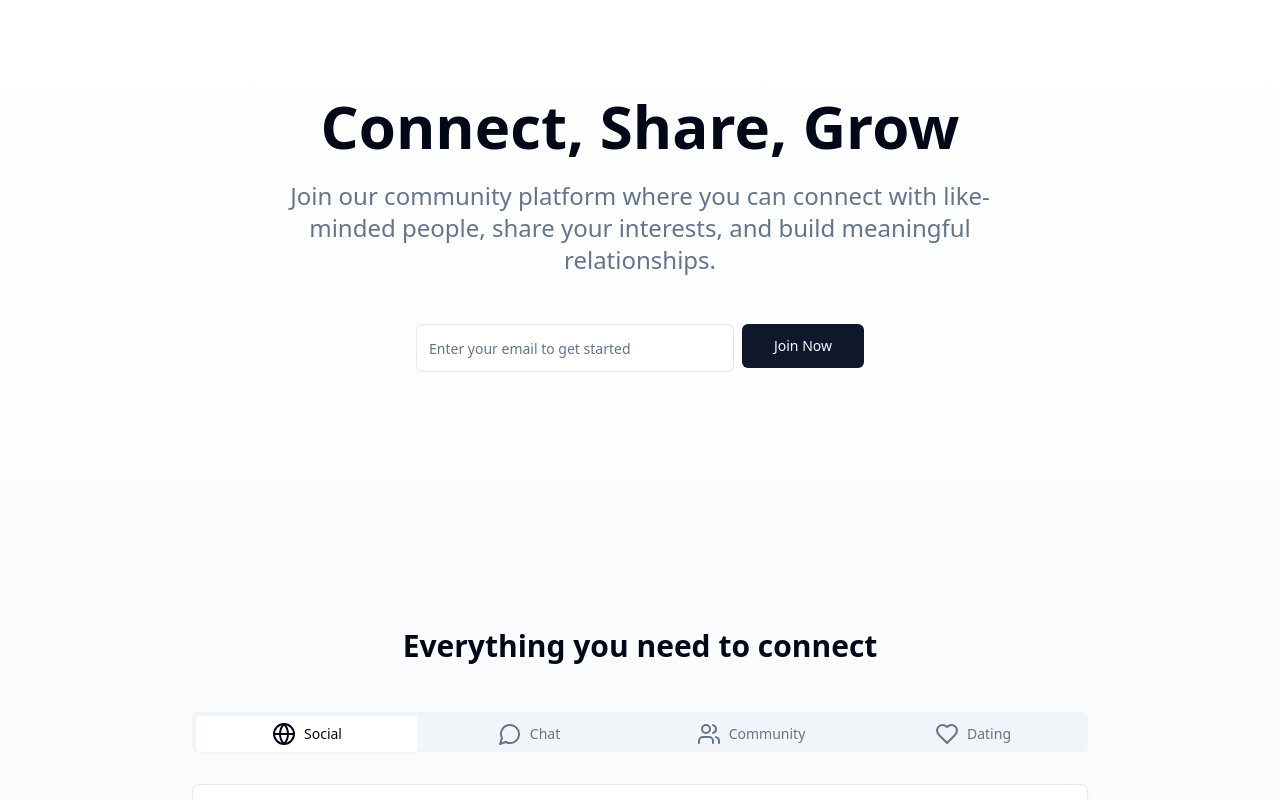
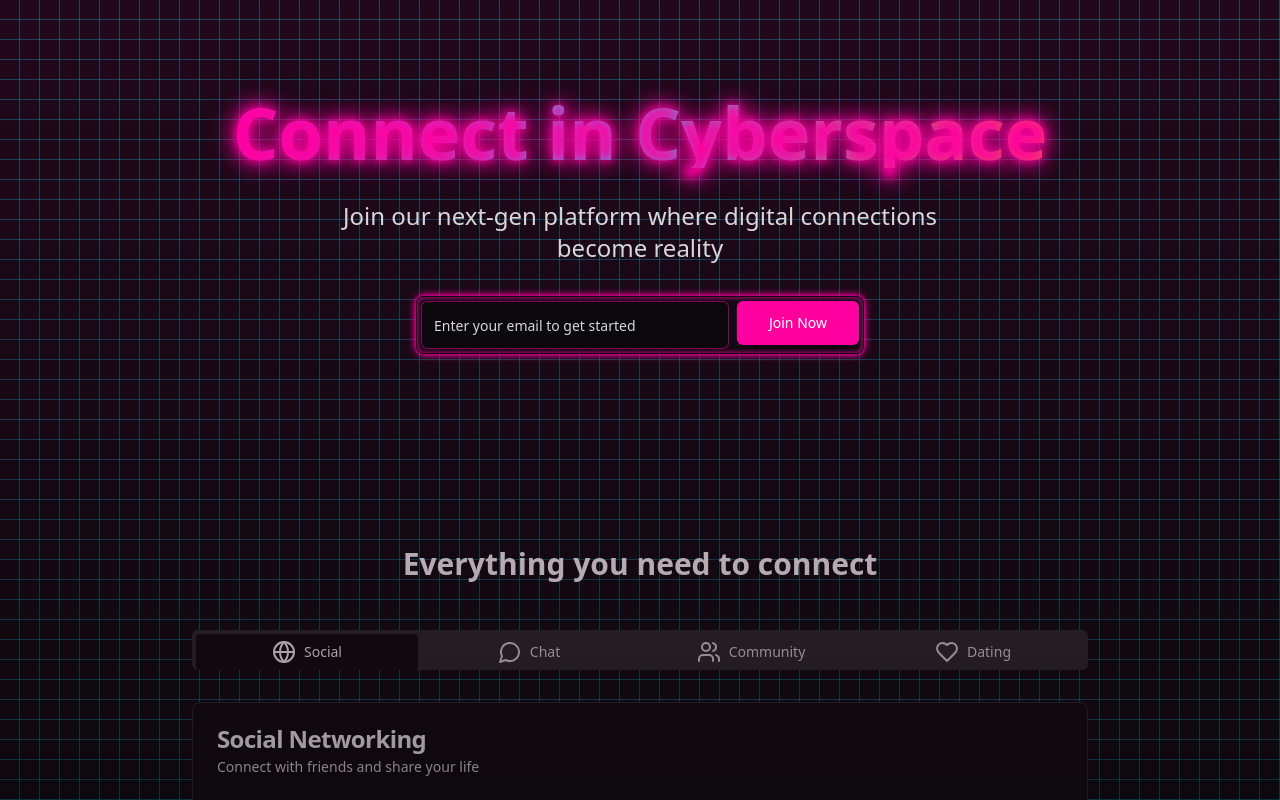
Before and after one commit to KeefTeef10/chatty-unicorns-roleplay-82, a React (Vite) app: page / in a window 1280 px wide. Shown: the top 800 px of the page. Built offline with nearby package versions, Linux system fonts and the light colour scheme.

Commit message:
Apply color scheme and layout
Applies a new color scheme and layout to the application.

```diff
--- a/src/components/home/HeroSection.tsx
+++ b/src/components/home/HeroSection.tsx
@@ -29,30 +29,34 @@ export const HeroSection = () => {
   };
 
   return (
-    <div className="container mx-auto px-4 py-12 md:py-24 text-center">
-      <h1 className="text-4xl md:text-6xl font-bold mb-6">Connect, Share, Grow</h1>
-      <p className="text-xl md:text-2xl text-muted-foreground mb-12 max-w-3xl mx-auto">
-        Join our community platform where you can connect with like-minded people, share your interests, and build meaningful relationships.
+    <div className="container mx-auto px-4 py-24 relative">
+      <div className="max-w-4xl mx-auto text-center space-y-8">
+        <h1 className="text-5xl md:text-7xl font-bold neon-glow bg-clip-text text-transparent bg-gradient-to-r from-primary via-secondary to-accent">
+          Connect in Cyberspace
+        </h1>
+        <p className="text-xl md:text-2xl text-muted-foreground max-w-2xl mx-auto">
+          Join our next-gen platform where digital connections become reality
         </p>
 
-      <div className="max-w-md mx-auto mb-16">
+        <div className="max-w-md mx-auto neon-border rounded-lg p-1 bg-background/50 backdrop-blur">
           <div className="flex gap-2">
             <Input
               type="email"
               placeholder="Enter your email to get started"
               value={email}
               onChange={(e) => setEmail(e.target.value)}
-            className="h-12"
+              className="h-12 bg-background/50 border-primary/50"
             />
             <Button
               onClick={handleGetStarted}
               size="lg"
-            className="px-8"
+              className="px-8 bg-primary hover:bg-primary/80 text-primary-foreground neon-glow"
             >
               Join Now
             </Button>
           </div>
         </div>
       </div>
+    </div>
   );
 };
--- a/src/index.css
+++ b/src/index.css
@@ -1,54 +1,39 @@
+
 @tailwind base;
 @tailwind components;
 @tailwind utilities;
 
 @layer base {
   :root {
-    --background: 0 0% 100%;
-    --foreground: 222.2 84% 4.9%;
+    --background: 240 10% 3.9%;
+    --foreground: 0 0% 98%;
 
-    --card: 0 0% 100%;
-    --card-foreground: 222.2 84% 4.9%;
+    --card: 240 10% 3.9%;
+    --card-foreground: 0 0% 98%;
 
-    --popover: 0 0% 100%;
-    --popover-foreground: 222.2 84% 4.9%;
+    --popover: 240 10% 3.9%;
+    --popover-foreground: 0 0% 98%;
 
-    --primary: 222.2 47.4% 11.2%;
-    --primary-foreground: 210 40% 98%;
+    --primary: 322 100% 50%;
+    --primary-foreground: 0 0% 100%;
 
-    --secondary: 210 40% 96.1%;
-    --secondary-foreground: 222.2 47.4% 11.2%;
+    --secondary: 184 100% 50%;
+    --secondary-foreground: 0 0% 100%;
 
-    --muted: 210 40% 96.1%;
-    --muted-foreground: 215.4 16.3% 46.9%;
+    --muted: 240 3.7% 15.9%;
+    --muted-foreground: 240 5% 84.9%;
 
-    --accent: 210 40% 96.1%;
-    --accent-foreground: 222.2 47.4% 11.2%;
+    --accent: 28 100% 50%;
+    --accent-foreground: 0 0% 100%;
 
     --destructive: 0 84.2% 60.2%;
-    --destructive-foreground: 210 40% 98%;
+    --destructive-foreground: 0 0% 98%;
 
-    --border: 214.3 31.8% 91.4%;
-    --input: 214.3 31.8% 91.4%;
-    --ring: 222.2 84% 4.9%;
+    --border: 240 3.7% 15.9%;
+    --input: 240 3.7% 15.9%;
+    --ring: 322 100% 50%;
 
     --radius: 0.5rem;
-
-    --sidebar-background: 0 0% 98%;
-
-    --sidebar-foreground: 240 5.3% 26.1%;
-
-    --sidebar-primary: 240 5.9% 10%;
-
-    --sidebar-primary-foreground: 0 0% 98%;
-
-    --sidebar-accent: 240 4.8% 95.9%;
-
-    --sidebar-accent-foreground: 240 5.9% 10%;
-
-    --sidebar-border: 220 13% 91%;
-
-    --sidebar-ring: 217.2 91.2% 59.8%;
   }
 
   .dark {
@@ -99,3 +84,21 @@
     @apply bg-background text-foreground;
   }
 }
+
+@layer utilities {
+  .neon-glow {
+    @apply relative;
+    text-shadow: 0 0 10px hsl(var(--primary)), 0 0 20px hsl(var(--primary)), 0 0 30px hsl(var(--primary));
+  }
+
+  .neon-border {
+    @apply relative border border-transparent;
+    box-shadow: 0 0 5px hsl(var(--primary)), 0 0 10px hsl(var(--primary)), inset 0 0 5px hsl(var(--primary));
+  }
+
+  .cyber-grid {
+    background-image: linear-gradient(transparent 95%, hsl(var(--secondary) / 0.3) 95%),
+                      linear-gradient(90deg, transparent 95%, hsl(var(--secondary) / 0.3) 95%);
+    background-size: 20px 20px;
+  }
+}
--- a/src/pages/Index.tsx
+++ b/src/pages/Index.tsx
@@ -7,12 +7,15 @@ import { Footer } from "@/components/home/Footer";
 
 const Index = () => {
   return (
-    <div className="min-h-screen bg-gradient-to-b from-background to-muted">
-      <HeroSection />
-      <FeatureSection />
-      <TestimonialsSection />
-      <CallToAction />
-      <Footer />
+    <div className="min-h-screen bg-background cyber-grid">
+      <div className="relative">
+        <div className="absolute inset-0 bg-gradient-to-b from-primary/10 via-background/50 to-background pointer-events-none" />
+        <HeroSection />
+        <FeatureSection />
+        <TestimonialsSection />
+        <CallToAction />
+        <Footer />
+      </div>
     </div>
   );
 };
--- a/tailwind.config.ts
+++ b/tailwind.config.ts
@@ -12,45 +12,45 @@ export default {
   theme: {
     container: {
       center: true,
-			padding: '2rem',
+      padding: "2rem",
       screens: {
-				'2xl': '1400px'
-			}
+        "2xl": "1400px",
+      },
     },
     extend: {
       colors: {
-				border: 'hsl(var(--border))',
-				input: 'hsl(var(--input))',
-				ring: 'hsl(var(--ring))',
-				background: 'hsl(var(--background))',
-				foreground: 'hsl(var(--foreground))',
+        border: "hsl(var(--border))",
+        input: "hsl(var(--input))",
+        ring: "hsl(var(--ring))",
+        background: "hsl(var(--background))",
+        foreground: "hsl(var(--foreground))",
         primary: {
-					DEFAULT: 'hsl(var(--primary))',
-					foreground: 'hsl(var(--primary-foreground))'
+          DEFAULT: "hsl(var(--primary))",
+          foreground: "hsl(var(--primary-foreground))",
         },
         secondary: {
-					DEFAULT: 'hsl(var(--secondary))',
-					foreground: 'hsl(var(--secondary-foreground))'
+          DEFAULT: "hsl(var(--secondary))",
+          foreground: "hsl(var(--secondary-foreground))",
         },
         destructive: {
-					DEFAULT: 'hsl(var(--destructive))',
-					foreground: 'hsl(var(--destructive-foreground))'
+          DEFAULT: "hsl(var(--destructive))",
+          foreground: "hsl(var(--destructive-foreground))",
         },
         muted: {
-					DEFAULT: 'hsl(var(--muted))',
-					foreground: 'hsl(var(--muted-foreground))'
+          DEFAULT: "hsl(var(--muted))",
+          foreground: "hsl(var(--muted-foreground))",
         },
         accent: {
-					DEFAULT: 'hsl(var(--accent))',
-					foreground: 'hsl(var(--accent-foreground))'
+          DEFAULT: "hsl(var(--accent))",
+          foreground: "hsl(var(--accent-foreground))",
         },
         popover: {
-					DEFAULT: 'hsl(var(--popover))',
-					foreground: 'hsl(var(--popover-foreground))'
+          DEFAULT: "hsl(var(--popover))",
+          foreground: "hsl(var(--popover-foreground))",
         },
         card: {
-					DEFAULT: 'hsl(var(--card))',
-					foreground: 'hsl(var(--card-foreground))'
+          DEFAULT: "hsl(var(--card))",
+          foreground: "hsl(var(--card-foreground))",
         },
 				sidebar: {
 					DEFAULT: 'hsl(var(--sidebar-background))',
@@ -64,33 +64,33 @@ export default {
 				}
       },
       borderRadius: {
-				lg: 'var(--radius)',
-				md: 'calc(var(--radius) - 2px)',
-				sm: 'calc(var(--radius) - 4px)'
+        lg: "var(--radius)",
+        md: "calc(var(--radius) - 2px)",
+        sm: "calc(var(--radius) - 4px)",
       },
       keyframes: {
-				'accordion-down': {
+        "accordion-down": {
           from: {
-						height: '0'
+            height: "0",
           },
           to: {
-						height: 'var(--radix-accordion-content-height)'
-					}
+            height: "var(--radix-accordion-content-height)",
           },
-				'accordion-up': {
+        },
+        "accordion-up": {
           from: {
-						height: 'var(--radix-accordion-content-height)'
+            height: "var(--radix-accordion-content-height)",
           },
           to: {
-						height: '0'
-					}
-				}
+            height: "0",
+          },
+        },
       },
       animation: {
-				'accordion-down': 'accordion-down 0.2s ease-out',
-				'accordion-up': 'accordion-up 0.2s ease-out'
-			}
-		}
+        "accordion-down": "accordion-down 0.2s ease-out",
+        "accordion-up": "accordion-up 0.2s ease-out",
+      },
+    },
   },
   plugins: [require("tailwindcss-animate")],
 } satisfies Config;
```
Lines whose indentation alone changed are shown as unchanged.
